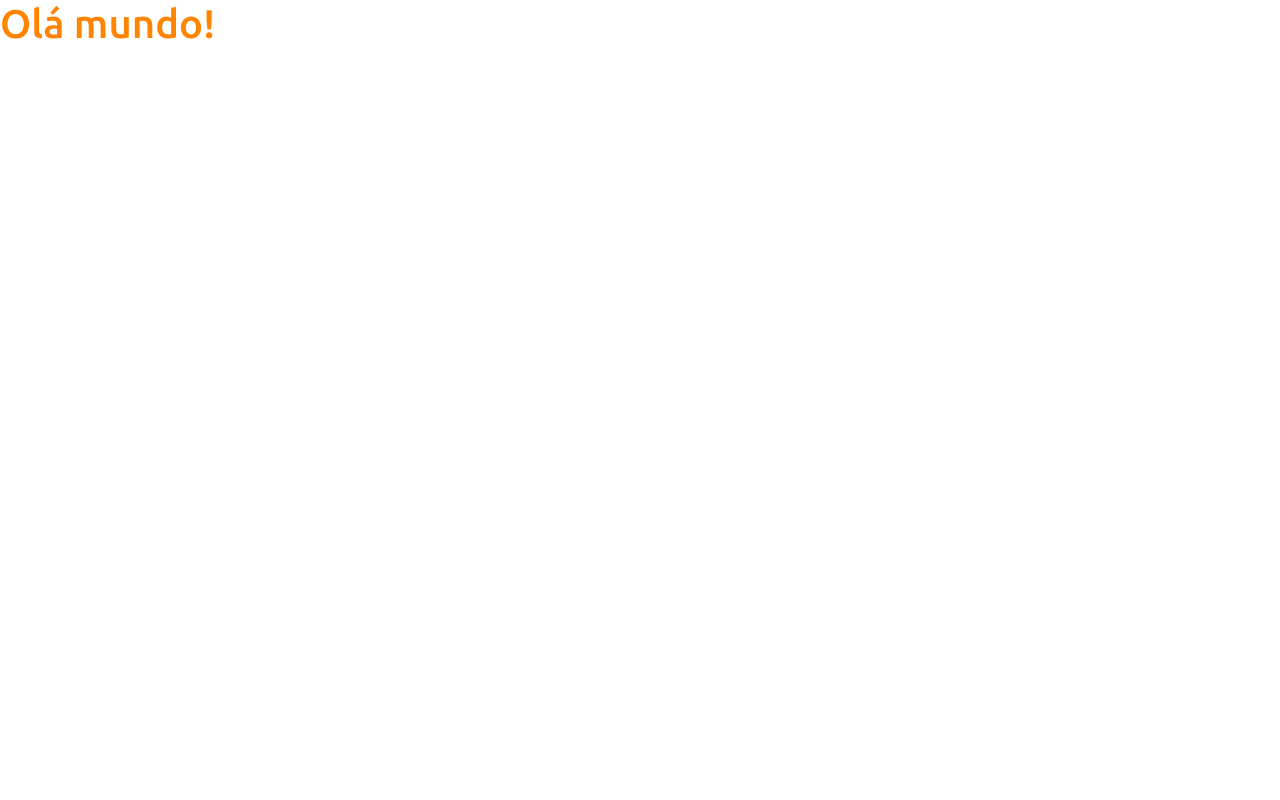
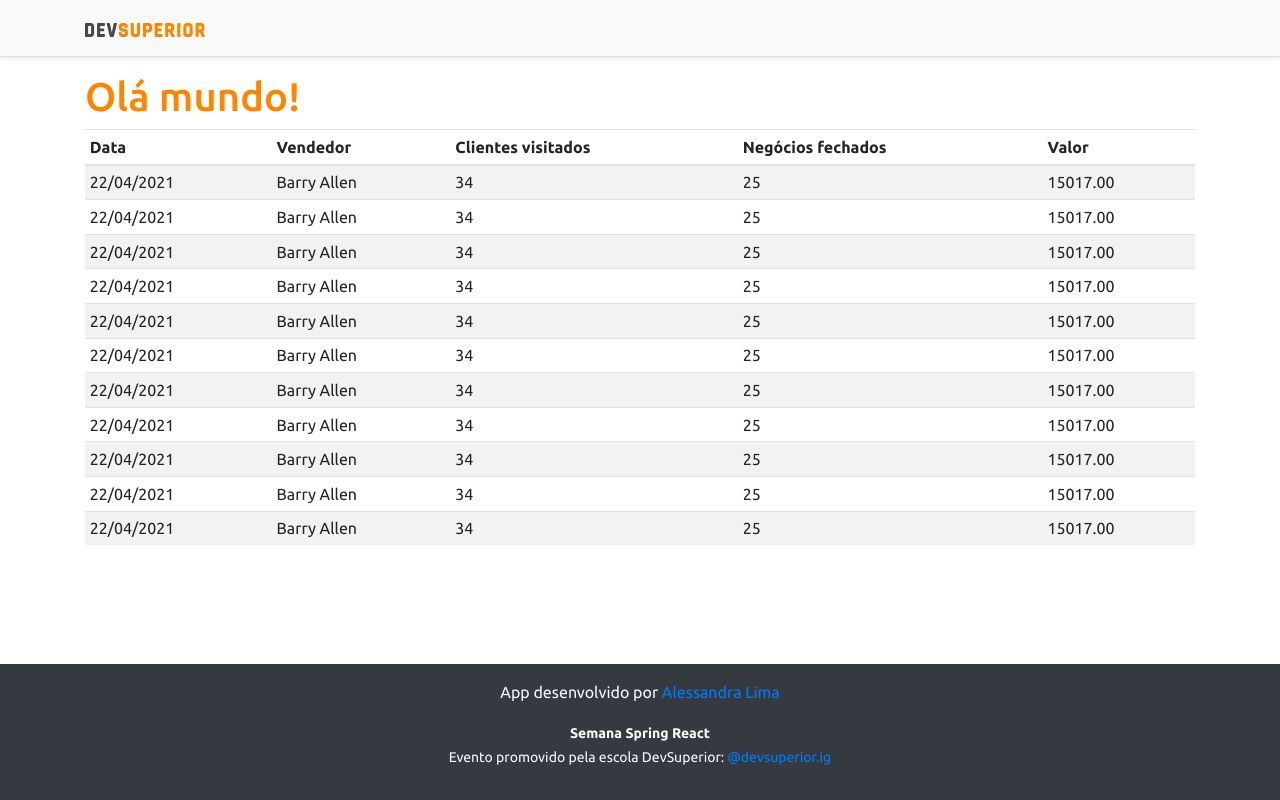
Before and after one commit to alexiakidd/projeto-sds3, a React (Create React App) app in the folder frontend/: page / in a window 1280 px wide. Built offline with nearby package versions, Linux system fonts and the light colour scheme.

Commit message:
Basic static components

```diff
--- a/frontend/src/App.tsx
+++ b/frontend/src/App.tsx
@@ -1,8 +1,18 @@
+import DataTable from 'components/DataTable'
+import Footer from 'components/Footer'
+import NavBar from 'components/NavBar'
+
 function App() {
 	return (
-		<div>
-			<h1 className="text-primary">Olá mundo!</h1>
-		</div>
+		<>
+			<NavBar />
+			<div className="container">
+				<h1 className="text-primary">Olá mundo!</h1>
+
+				<DataTable />
+			</div>
+			<Footer />
+		</>
 	)
 }
 
--- /dev/null
+++ b/frontend/src/components/DataTable/index.tsx
@@ -0,0 +1,100 @@
+import React from 'react'
+
+const DataTable = () => {
+	return (
+		<div className="table-responsive">
+			<table className="table table-striped table-sm">
+				<thead>
+					<tr>
+						<th>Data</th>
+						<th>Vendedor</th>
+						<th>Clientes visitados</th>
+						<th>Negócios fechados</th>
+						<th>Valor</th>
+					</tr>
+				</thead>
+				<tbody>
+					<tr>
+						<td>22/04/2021</td>
+						<td>Barry Allen</td>
+						<td>34</td>
+						<td>25</td>
+						<td>15017.00</td>
+					</tr>
+					<tr>
+						<td>22/04/2021</td>
+						<td>Barry Allen</td>
+						<td>34</td>
+						<td>25</td>
+						<td>15017.00</td>
+					</tr>
+					<tr>
+						<td>22/04/2021</td>
+						<td>Barry Allen</td>
+						<td>34</td>
+						<td>25</td>
+						<td>15017.00</td>
+					</tr>
+					<tr>
+						<td>22/04/2021</td>
+						<td>Barry Allen</td>
+						<td>34</td>
+						<td>25</td>
+						<td>15017.00</td>
+					</tr>
+					<tr>
+						<td>22/04/2021</td>
+						<td>Barry Allen</td>
+						<td>34</td>
+						<td>25</td>
+						<td>15017.00</td>
+					</tr>
+					<tr>
+						<td>22/04/2021</td>
+						<td>Barry Allen</td>
+						<td>34</td>
+						<td>25</td>
+						<td>15017.00</td>
+					</tr>
+					<tr>
+						<td>22/04/2021</td>
+						<td>Barry Allen</td>
+						<td>34</td>
+						<td>25</td>
+						<td>15017.00</td>
+					</tr>
+					<tr>
+						<td>22/04/2021</td>
+						<td>Barry Allen</td>
+						<td>34</td>
+						<td>25</td>
+						<td>15017.00</td>
+					</tr>
+					<tr>
+						<td>22/04/2021</td>
+						<td>Barry Allen</td>
+						<td>34</td>
+						<td>25</td>
+						<td>15017.00</td>
+					</tr>
+					<tr>
+						<td>22/04/2021</td>
+						<td>Barry Allen</td>
+						<td>34</td>
+						<td>25</td>
+						<td>15017.00</td>
+					</tr>
+					<tr>
+						<td>22/04/2021</td>
+						<td>Barry Allen</td>
+						<td>34</td>
+						<td>25</td>
+						<td>15017.00</td>
+					</tr>
+				</tbody>
+			</table>
+		</div>
+	)
+}
+
+export default DataTable
--- /dev/null
+++ b/frontend/src/components/Footer/index.tsx
@@ -0,0 +1,34 @@
+import React from 'react'
+
+const Footer = () => {
+	return (
+		<footer className="footer mt-auto py-3 bg-dark">
+			<div className="container">
+				<p className="text-light">
+					App desenvolvido por{' '}
+					<a
+						href="https://www.linkedin.com/in/alessandralima/"
+						target="_blank"
+						rel="noreferrer">
+						Alessandra Lima
+					</a>
+				</p>
+				<p className="text-light">
+					<small>
+						<strong>Semana Spring React</strong>
+						<br />
+						Evento promovido pela escola DevSuperior:{' '}
+						<a
+							href="https://instagram.com/devsuperior.ig"
+							target="_blank"
+							rel="noreferrer">
+							@devsuperior.ig
+						</a>
+					</small>
+				</p>
+			</div>
+		</footer>
+	)
+}
+
+export default Footer
--- /dev/null
+++ b/frontend/src/components/NavBar/index.tsx
@@ -0,0 +1,15 @@
+import ImgDsDark from 'assets/img/ds_dark.svg'
+
+const NavBar = () => {
+	return (
+		<div className="d-flex flex-column flex-md-row align-items-center p-3 px-md-4 mb-3 bg-light border-bottom shadow-sm">
+			<div className="container">
+				<nav className="my-2 my-md-0 mr-md-3">
+					<img src={ImgDsDark} alt="DevSuperior" width="120" />
+				</nav>
+			</div>
+		</div>
+	)
+}
+
+export default NavBar
```
Also changed, not shown: frontend/src/assets/img/ds_dark.svg (added).
